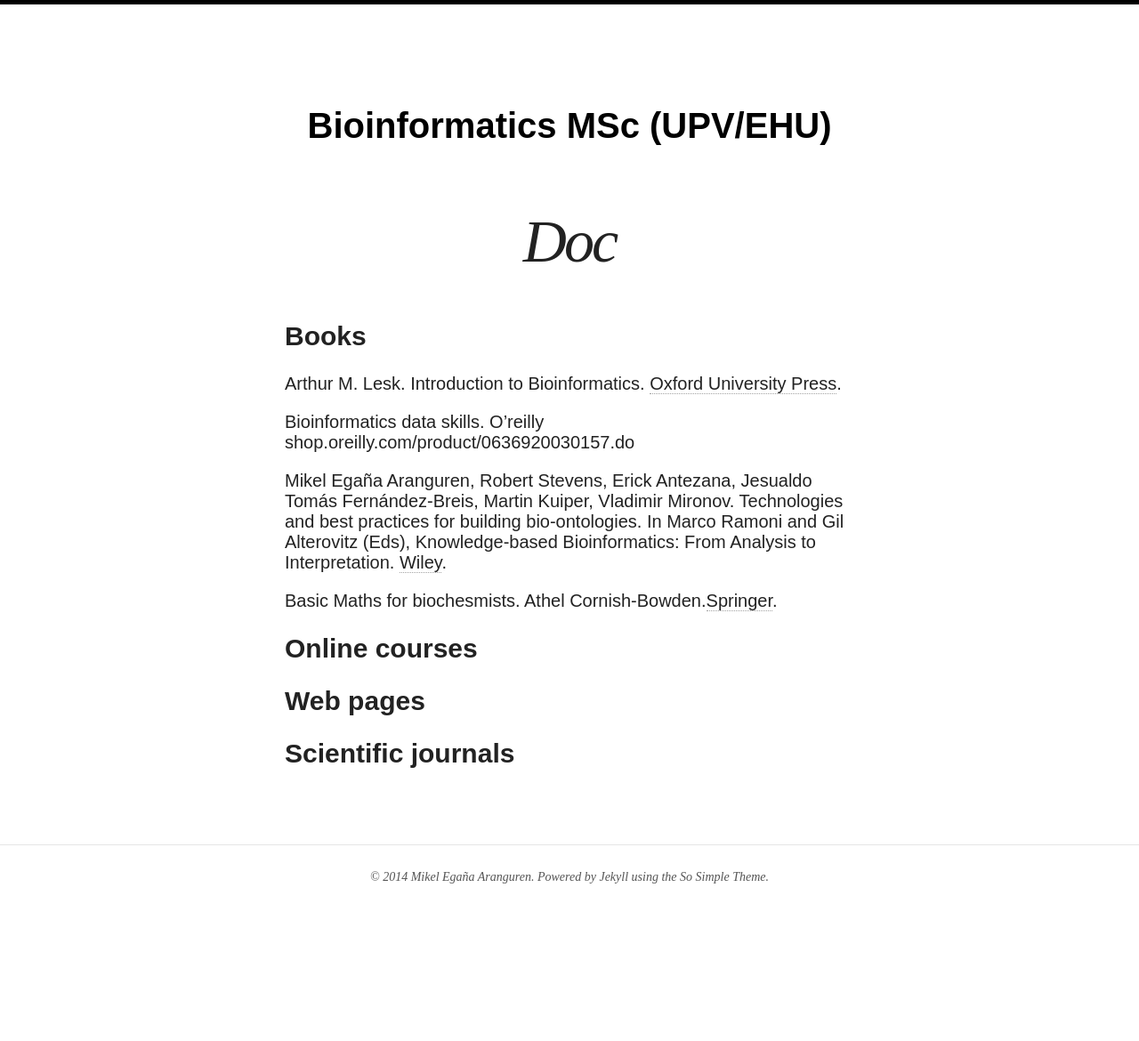
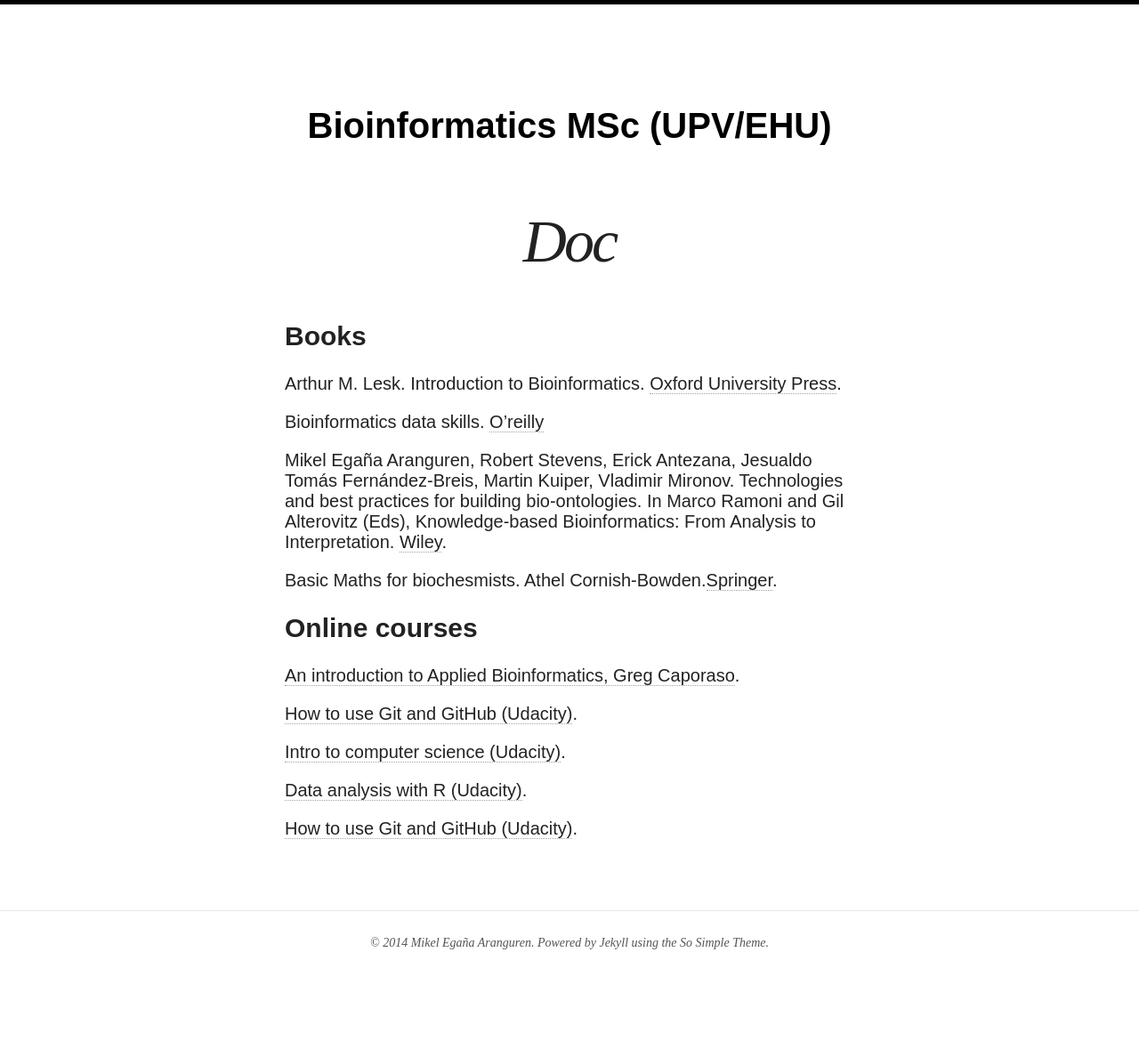
Before and after one commit to mikel-egana-aranguren/EHU-MSc-Bioinformatics, a Jekyll site: the page built from doc.md, in a window 1280 px wide. Shown: the whole page at 89% size. Built offline with Jekyll 4.4.1, drawn with Linux system fonts in a browser that asks for light colours; nearby versions of some CDN libraries; before the commit the page ends 1096 px from its top, so only the background shows below that.

```diff
--- a/doc.md
+++ b/doc.md
@@ -16,7 +16,7 @@
 
 Arthur M. Lesk. Introduction to Bioinformatics. [Oxford University Press](http://ukcatalogue.oup.com/product/9780199651566.do).
 
-Bioinformatics data skills. O'reilly shop.oreilly.com/product/0636920030157.do
+Bioinformatics data skills. [O'reilly](http://shop.oreilly.com/product/0636920030157.do)
 
 Mikel Egaña Aranguren, Robert Stevens, Erick Antezana, Jesualdo Tomás Fernández-Breis, Martin Kuiper, Vladimir Mironov. Technologies and best practices for building bio-ontologies. In Marco Ramoni and Gil Alterovitz (Eds), Knowledge-based Bioinformatics: From Analysis to Interpretation. [Wiley](http://eu.wiley.com/WileyCDA/WileyTitle/productCd-0470748311.html).
 
@@ -25,8 +25,12 @@
 Online courses
 ==============
 
-Web pages
-=========
+[An introduction to Applied Bioinformatics, Greg Caporaso](http://caporasolab.us/An-Introduction-To-Applied-Bioinformatics/).
 
-Scientific journals
-===================
+[How to use Git and GitHub (Udacity)](http://www.udacity.com/course/ud775).
+
+[Intro to computer science (Udacity)](http://www.udacity.com/course/cs101).
+
+[Data analysis with R (Udacity)](http://www.udacity.com/course/ud651).
+
+[How to use Git and GitHub (Udacity)](https://www.udacity.com/course/ud775).
```
Also changed, not shown: admin.md (+4 -0 lines), programme.md (+1 -1 lines), projects.md (+2 -0 lines).
